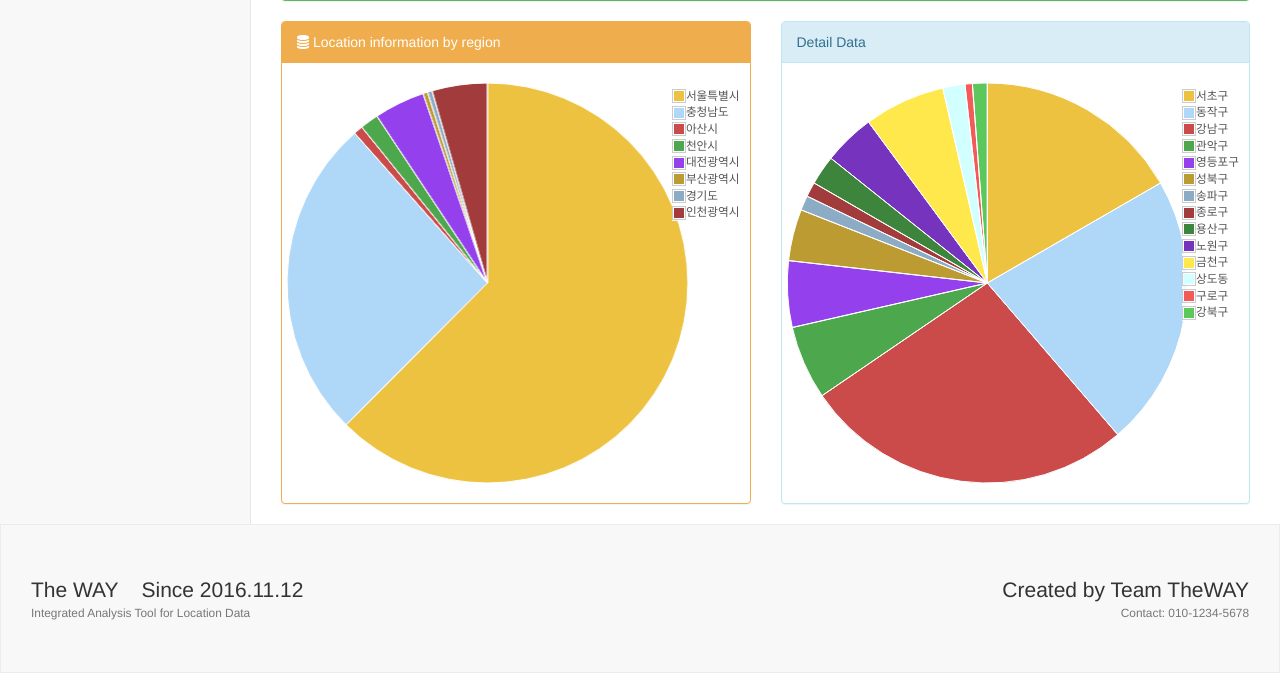
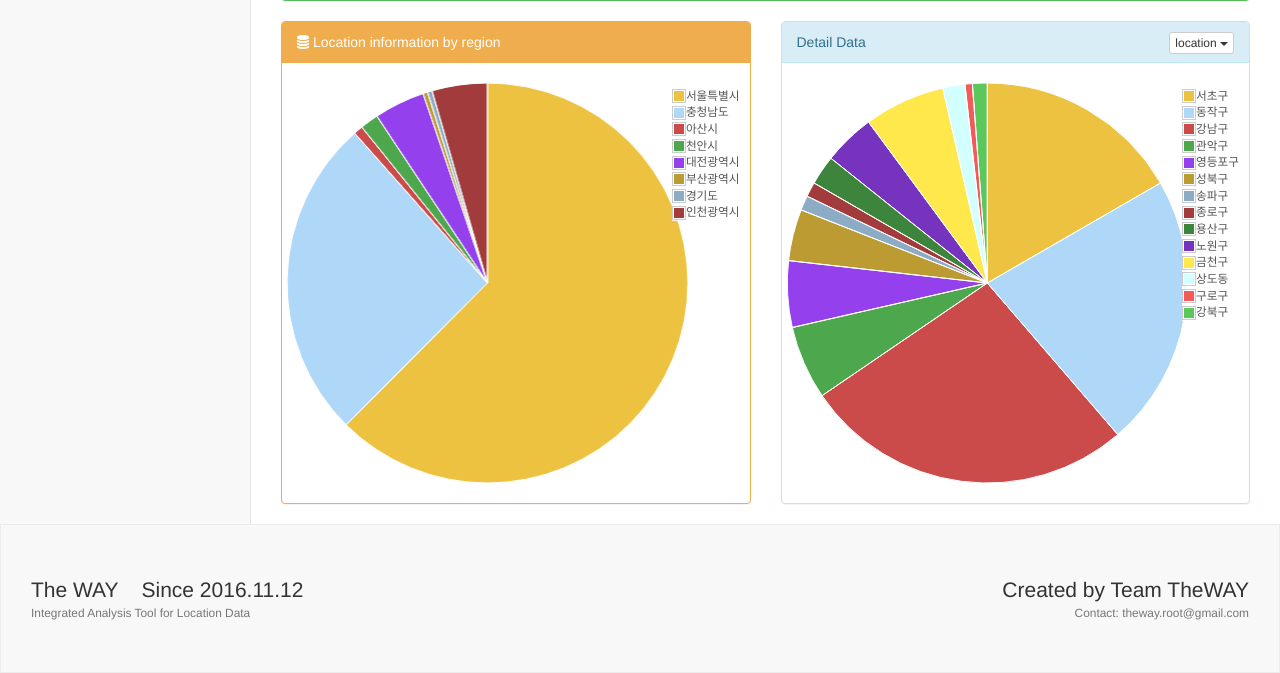
Before and after one commit to kimtaehong/TheWay, a Django app: page /result/distribution in a window 1280 px wide. Shown: the part 843-1516 px from the top of the page. Run offline with Django 3.2, Linux system fonts and the light colour scheme; data comes from the database, SQL or seed files in the repository; some libraries are stand-ins or nearby versions.

Commit message:
distribution 수정

```diff
--- a/mysite/twpoint/static/twpoint/data/distribution-flot-data.js
+++ b/mysite/twpoint/static/twpoint/data/distribution-flot-data.js
@@ -5,6 +5,7 @@ $(function(){
         var check = 0;
         var s_id;
         var sub_data = [];
+        var location_drop = document.getElementById('location-drop');
         json.forEach(function(item){
             if(item.level == "1"){
                 data.push({'label': item.name, "data": item.count });
@@ -12,15 +13,46 @@ $(function(){
                     check = item.count;
                     s_id = item.id;
                 }
+                CreateDropData(location_drop, item.name, item.id);
             }
         });
-        json.forEach(function(item, index, array){
+        json.forEach(function(item){
             if(item.pid == s_id){
                 sub_data.push({'label':item.name, 'data': item.count});
             }
         });
 
-        var plotObj = $.plot($("#flot-pie-chart"), data, {
+        /* left */
+        CreateFlotChart($("#flot-pie-chart"), data);
+        CreateFlotChart($("#flot-pie-chart-detail"), sub_data);
+
+        /* drop box click */
+        $('.location_drop').click(function(){
+            var l_id = this.id;
+            sub_data = [];
+            json.forEach(function(item){
+                if(item.pid == l_id){
+                    sub_data.push({'label':item.name, 'data': item.count});
+                }
+            });
+            CreateFlotChart($("#flot-pie-chart-detail"), sub_data);
+        });
+
+    });
+})
+
+function CreateDropData(div, name, id){
+    var li = document.createElement('li');
+    var a = document.createElement('a');
+    a.id = id;
+    a.className = "location_drop";
+    a.innerHTML = name;
+    li.appendChild(a);
+    div.appendChild(li);
+}
+
+function CreateFlotChart(div, data){
+    var plotObj = $.plot(div, data, {
         series: {
             pie: {
                 show: true
@@ -39,24 +71,22 @@ $(function(){
             defaultTheme: false
         }
     });
-        var plotObj_detail = $.plot($("#flot-pie-chart-detail"), sub_data, {
-            series: {
-                pie: {
-                    show: true
-                }
-            },
-            grid: {
-                hoverable: true
-            },
-            tooltip: true,
-            tooltipOpts: {
-                content: "%p.0%, %s", // show percentages, rounding to 2 decimal places
-                shifts: {
-                    x: 20,
-                    y: 0
-                },
-                defaultTheme: false
-            }
-        });
-    });
-})
+};
+/*
+
+                            <ul class="dropdown-menu pull-right" role="menu">
+                                <li>
+                                    <a id="station_100">100m</a>
+                                </li>
+                                <li>
+                                    <a id="station_300">300m</a>
+                                </li>
+                                <li>
+                                    <a id="station_500">500m</a>
+                                </li>
+                                <li>
+                                    <a id="station_delete">Delete</a>
+                                </li>
+                            </ul>
+
+*/
--- a/mysite/twpoint/static/twpoint/data/station-data.js
+++ b/mysite/twpoint/static/twpoint/data/station-data.js
@@ -18,6 +18,7 @@ $(function(){
         mapTypeId: google.maps.MapTypeId.ROADMAP,
         disableDefaultUI: true,
         scaleControl: true,
+        zoomControl: true,
     });
 
     $(".s_check").click(function(){
--- a/mysite/twpoint/templates/twpoint/distribution.html
+++ b/mysite/twpoint/templates/twpoint/distribution.html
@@ -41,6 +41,15 @@
             <div class="panel panel-info">
                 <div class="panel-heading">
                     Detail Data
+                    <div class="pull-right">
+                        <div class="btn-group">
+                            <button type="button" class="btn btn-default btn-xs dropdown-toggle" data-toggle="dropdown">
+                                location
+                                <span class="caret"></span>
+                            </button>
+                            <ul class="dropdown-menu pull-right" id="location-drop" role="menu"></ul>
+                        </div>
+                    </div>
                 </div>
                 <div class="panel-body">
                     <div class="row">
--- a/mysite/twpoint/templates/twpoint/footer.html
+++ b/mysite/twpoint/templates/twpoint/footer.html
@@ -6,7 +6,7 @@
         </div>
         <div class="col-lg-12">
             <div class="copyright text-muted small left">Integrated Analysis Tool for Location Data</div>
-            <div class="copyright text-muted small right">Contact: 010-1234-5678</div>
+            <div class="copyright text-muted small right">Contact: theway.root@gmail.com</div>
         </div>
     </div>
 </footer>
```
Lines whose indentation alone changed are shown as unchanged.
